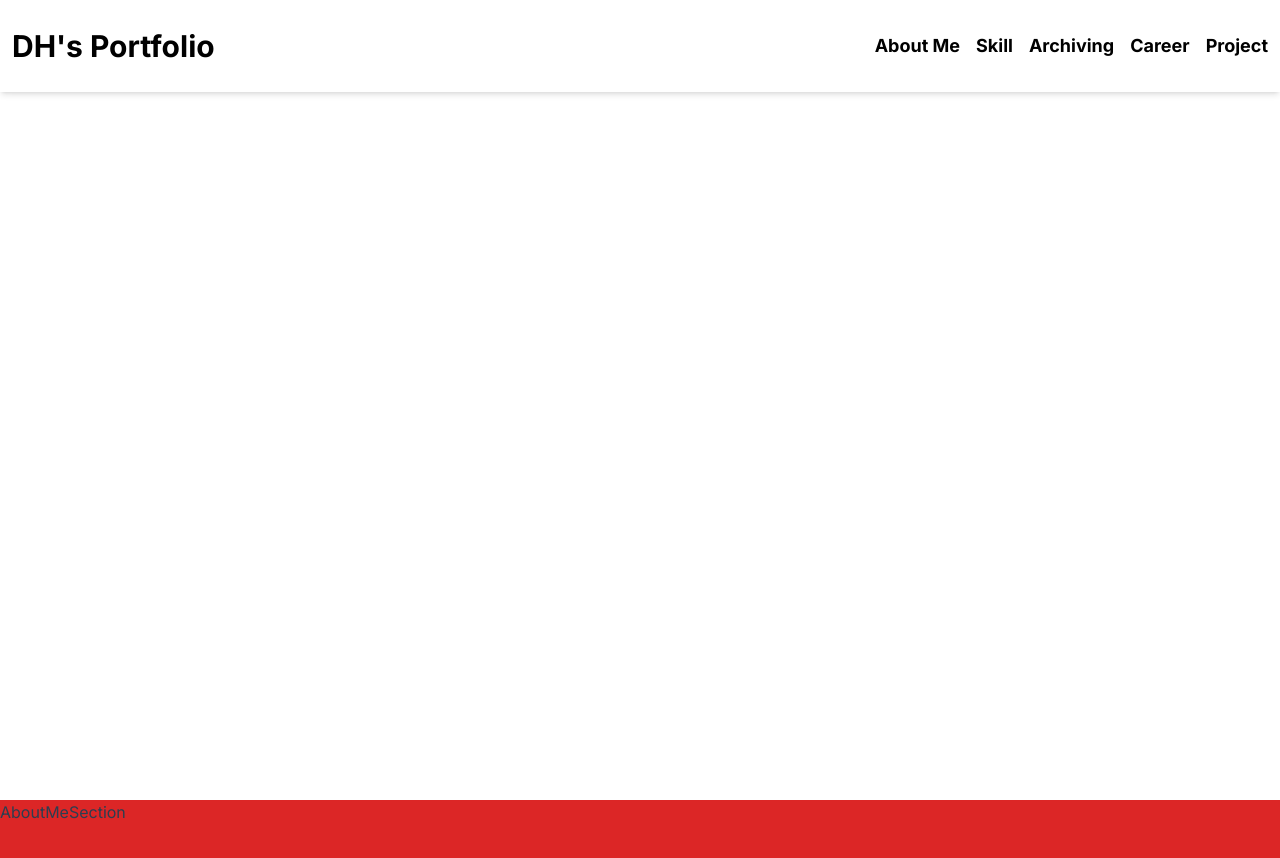
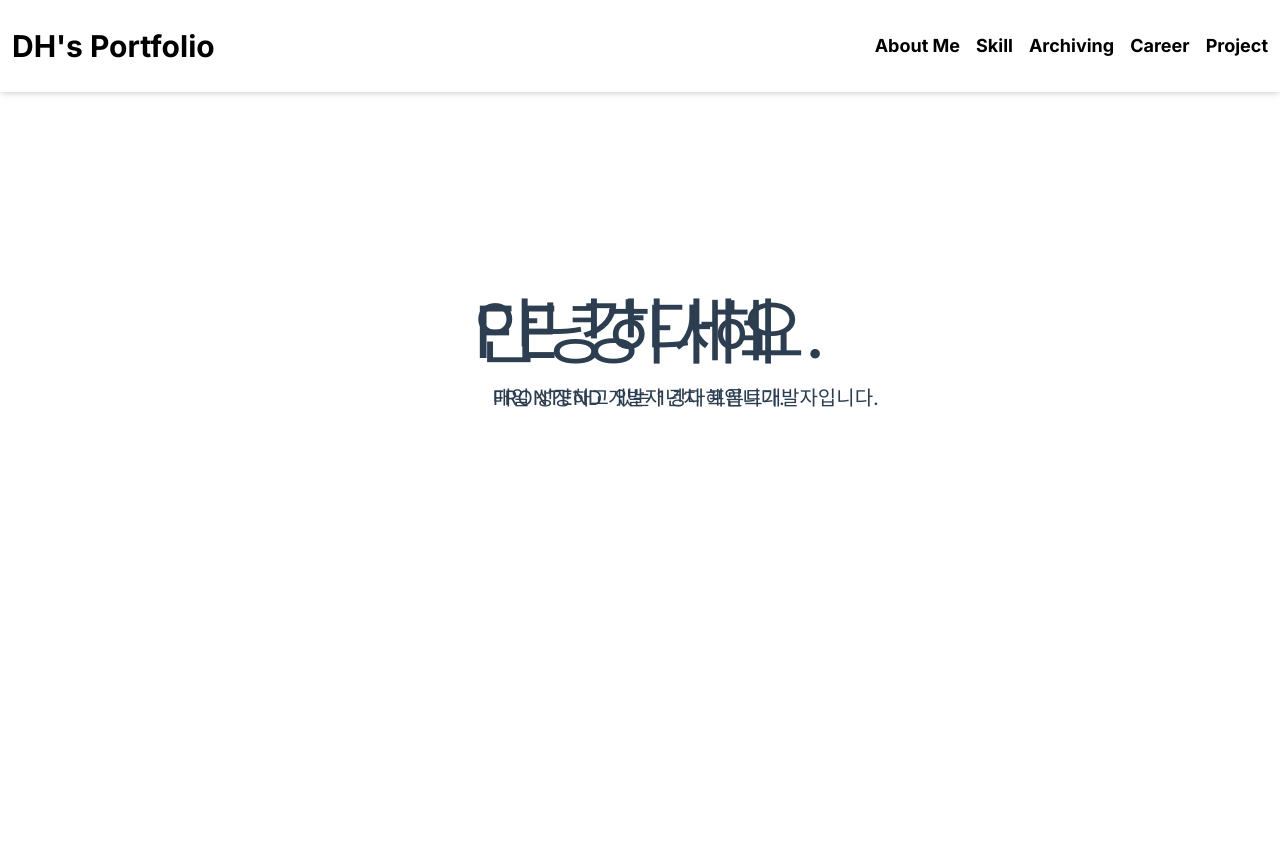
Before and after one commit to dhkang501/next-portfolio, a Next.js app: page / in a window 1280 px wide. Shown: the top 858 px of the page. Built offline with nearby package versions, Linux system fonts and the light colour scheme.

Commit message:
- introSection 애니메이션 추가

```diff
--- a/app/(site)/page.tsx
+++ b/app/(site)/page.tsx
@@ -66,7 +66,7 @@ const page = () => {
             <div
                 id="navbar"
                 className={`fixed top-0 left-0 right-0 z-10 py-4 shadow-md transition-colors ${
-                    isDark ? 'bg-gray-800 text-white' : 'bg-white text-black'
+                    isDark ? 'bg-black text-white' : 'bg-white text-black'
                 }`}
             >
                 <div className='flex justify-between m-3'>
--- a/components/templates/IntroSection.jsx
+++ b/components/templates/IntroSection.jsx
@@ -1,14 +1,76 @@
-import React from 'react'
-// import { motion, useScroll, useTransform } from 'framer-motion'
+import React from 'react';
+import { motion, useScroll, useTransform } from 'framer-motion';
 
 const IntroSection = () => {
+  const { scrollY } = useScroll();
+  const fontSize = useTransform(scrollY, [0, 1000], ['50px', '90px']);
+
+  const MOTION_OFFSET = {
+    WELCOME_CONTAINER_SCALE: [0, 900],
+    WELCOME_MAIN_TITLE_OPACITY: [700, 900],
+    WELCOME_SUB_TITLE_OPACITY: [500, 700],
+  };
+
+  const containerScale = useTransform(
+    scrollY,
+    MOTION_OFFSET.WELCOME_CONTAINER_SCALE,
+    [1, 1.2]
+  );
+
+  const mainTitleOpacity = useTransform(
+    scrollY,
+    MOTION_OFFSET.WELCOME_MAIN_TITLE_OPACITY,
+    [1, 0]
+  )
+
+  const subTitleOpacity = useTransform(
+    scrollY,
+    MOTION_OFFSET.WELCOME_SUB_TITLE_OPACITY,
+    [1, 0]
+  )
+
   return (
-    <div className='w-full h-[100vh]'>
-      <div>
-        안녕하세요.
+    <div className="w-full h-[4000px]">
+      <div className=''>
+        <motion.div
+          style={{
+            opacity: mainTitleOpacity,
+            scale: containerScale,
+          }}
+          className="fixed top-[37%] left-[37%]"
+        >
+          <p className="text-7xl">안녕하세요.</p>
+        </motion.div>
+        <motion.div
+          style={{
+            opacity: subTitleOpacity,
+            scale: containerScale,
+          }}
+          className="fixed top-[48%] left-[38.5%]"
+        >
+          <p className="text-xl">FRONTEND 개발자 강다혜입니다.</p>
+        </motion.div>
+        <motion.div
+          style={{
+            opacity: mainTitleOpacity,
+            scale: containerScale,
+          }}
+          className="fixed top-[37%] left-[37%]"
+        >
+          <p className="text-7xl">FE 강다혜</p>
+        </motion.div>
+        <motion.div
+          style={{
+            opacity: subTitleOpacity,
+            scale: containerScale,
+          }}
+          className="fixed top-[48%] left-[38.5%]"
+        >
+          <p className="text-xl">매일 성장하고 있는 1년차 프론트개발자입니다.</p>
+        </motion.div>
       </div>
     </div>
-  )
-}
+  );
+};
 
-export default IntroSection
+export default IntroSection;
```
